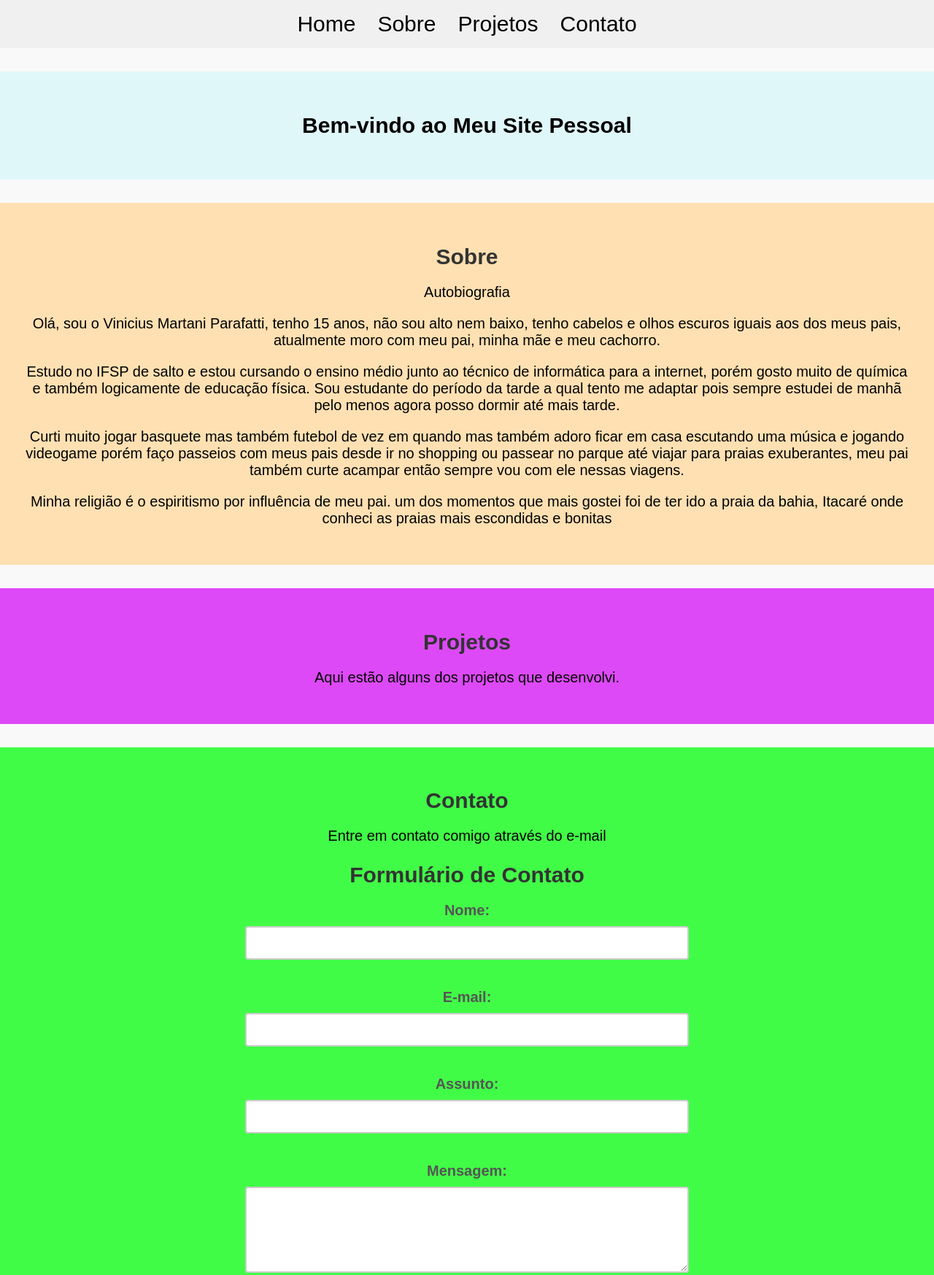
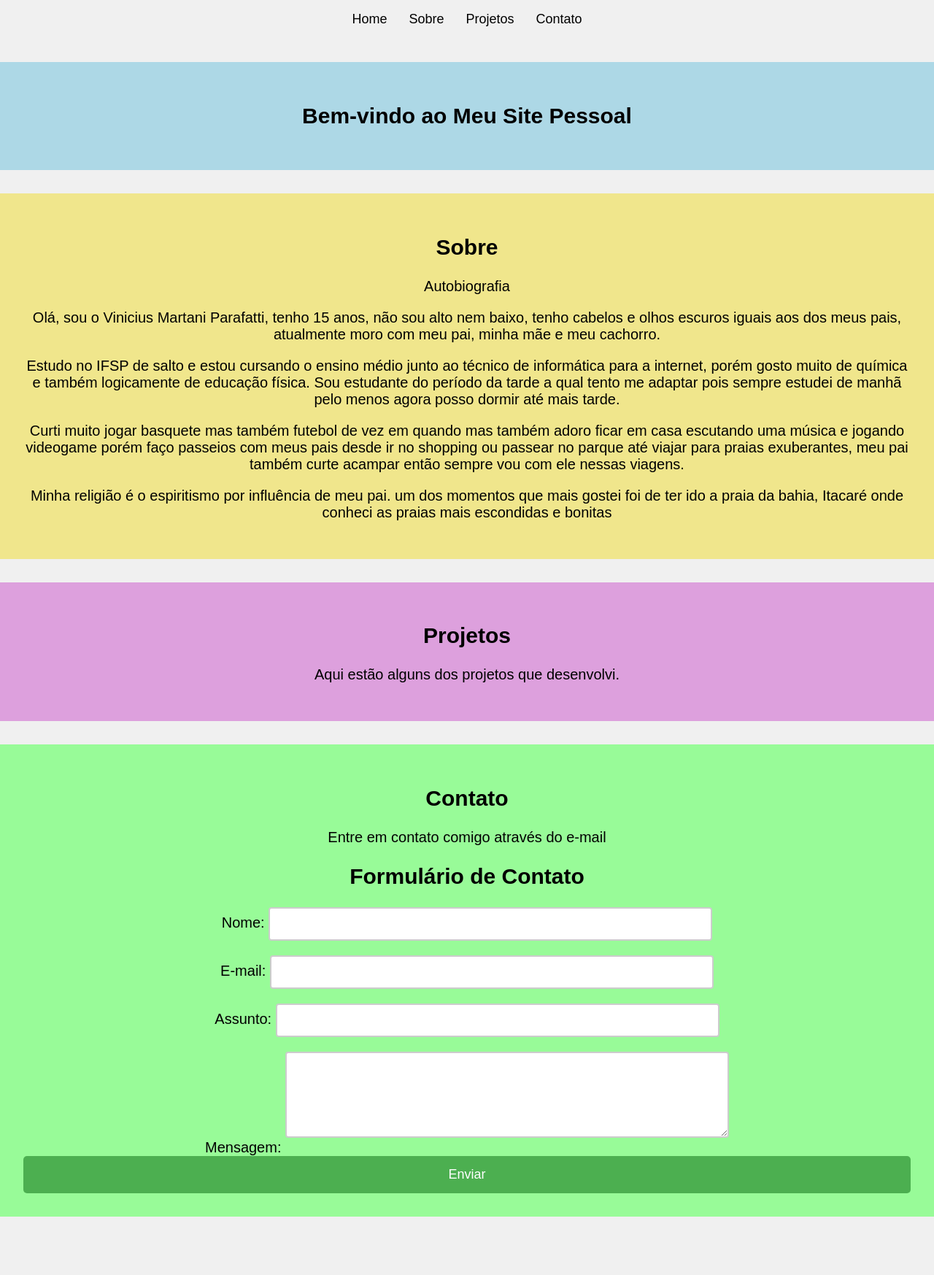
Before and after one commit to ViniParafatti/Meu-Site, a plain HTML site: page index.html in a window 1280 px wide. Shown: the top 1747 px of the page at 73% size. After the commit the page ends 1699 px from the top, so only its background shows below. Drawn offline with Linux system fonts and the light colour scheme.

Commit message:
Update style.css

```diff
--- a/estilos/style.css
+++ b/estilos/style.css
@@ -5,6 +5,9 @@ body {
     background-color: #f0f0f0;
 }
 
+* {
+    box-sizing: border-box;
+}
 
 nav {
     background-color: #f0f0f0;
@@ -26,7 +29,7 @@ nav {
 .nav-menu a {
     color: rgb(0, 0, 0);
     text-decoration: none;
-    font-size: 30px;
+    font-size: 18px;
     transition: color 0.3s;
 }
 
@@ -34,7 +37,7 @@ nav {
     color: #ff9900;
 }
 
-
+/* Seções */
 section {
     padding: 2rem;
     margin: 2rem 0;
@@ -43,69 +46,28 @@ section {
 }
 
 #home {
-    background-color: #e0f7fa;
+    background-color: #add8e6; /* Azul claro */
     font-size: 20px;
 }
 
 #sobre {
-    background-color: #ffe0b2;
+    background-color: #f0e68c; /* Amarelo pastel */
     font-size: 20px;
 }
 
 #projetos {
-    background-color: #dd49f7;
+    background-color: #dda0dd; /* Lilás suave */
+    font-size: 20px;
+}
+
+#tutorial {
+    background-color: #ffd700; /* Amarelo ouro */
     font-size: 20px;
 }
 
 #contato {
-    background-color: #41fc47;
+    background-color: #98fb98; /* Verde claro */
     font-size: 20px;
-}
-
-footer {
-    background-color: #333;
-    color: white;
-    text-align: center;
-    padding: 1rem 0;
-    position: relative;
-    bottom: 0;
-    width: 100%;
-}
-
-
-
-
-* {
-    box-sizing: border-box;
-}
-
-body {
-    font-family: Arial, sans-serif;
-    background-color: #f9f9f9;
-    padding: 0;
-    margin: 0;
-}
-
-.container {
-    max-width: 500px;
-    margin: 50px auto;
-    padding: 20px;
-    background-color: #fff;
-    border-radius: 8px;
-    box-shadow: 0 8px 16px rgba(0, 0, 0, 0.2);
-}
-
-h2 {
-    text-align: center;
-    color: #333;
-    margin-bottom: 20px;
-}
-
-label {
-    display: block;
-    margin-bottom: 10px;
-    font-weight: bold;
-    color: #555;
 }
 
 input[type="text"],
@@ -148,18 +110,17 @@ button:hover {
     background-color: #45a049;
 }
 
-.form-group {
-    margin-bottom: 20px;
+/* Rodapé */
+footer {
+    background-color: #333;
+    color: white;
+    text-align: center;
+    padding: 1rem 0;
+    position: relative;
+    bottom: 0;
+    width: 100%;
 }
 
-.form-group:last-child {
-    margin-bottom: 0;
-}
-
-.error {
-    color: red;
-    font-size: 14px;
-}
 
 @media (max-width: 600px) {
     .container {
```
